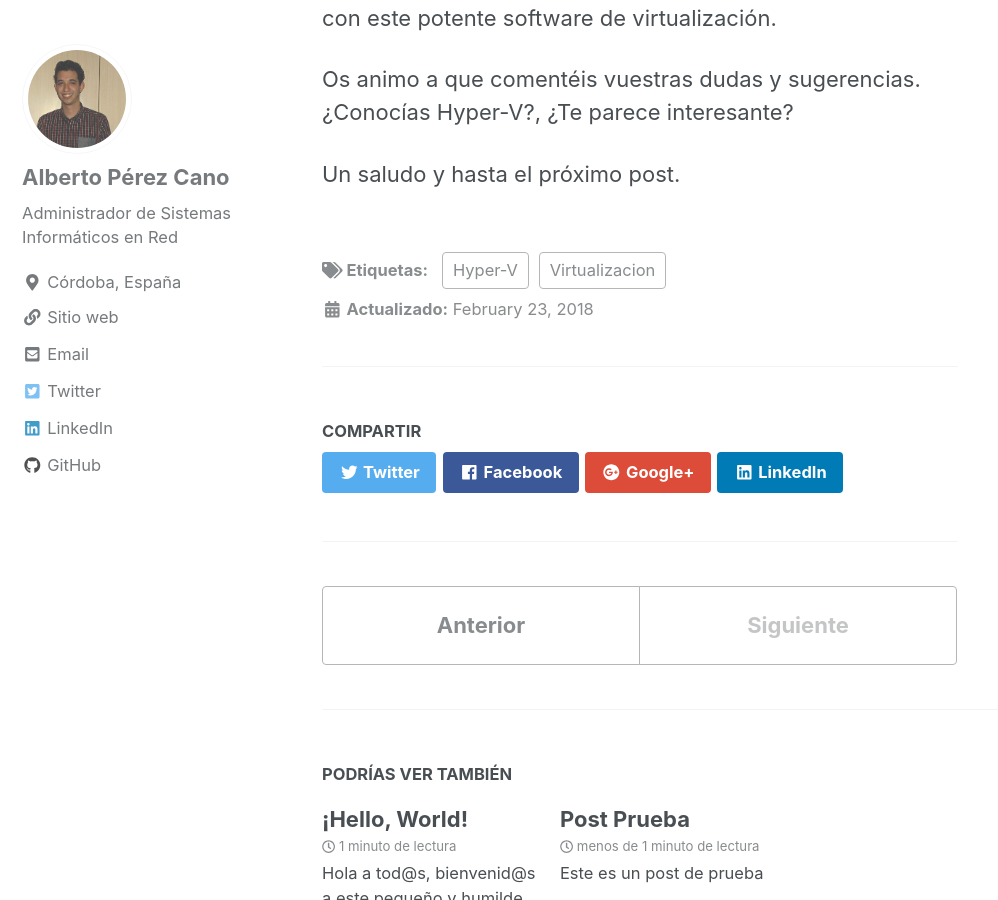
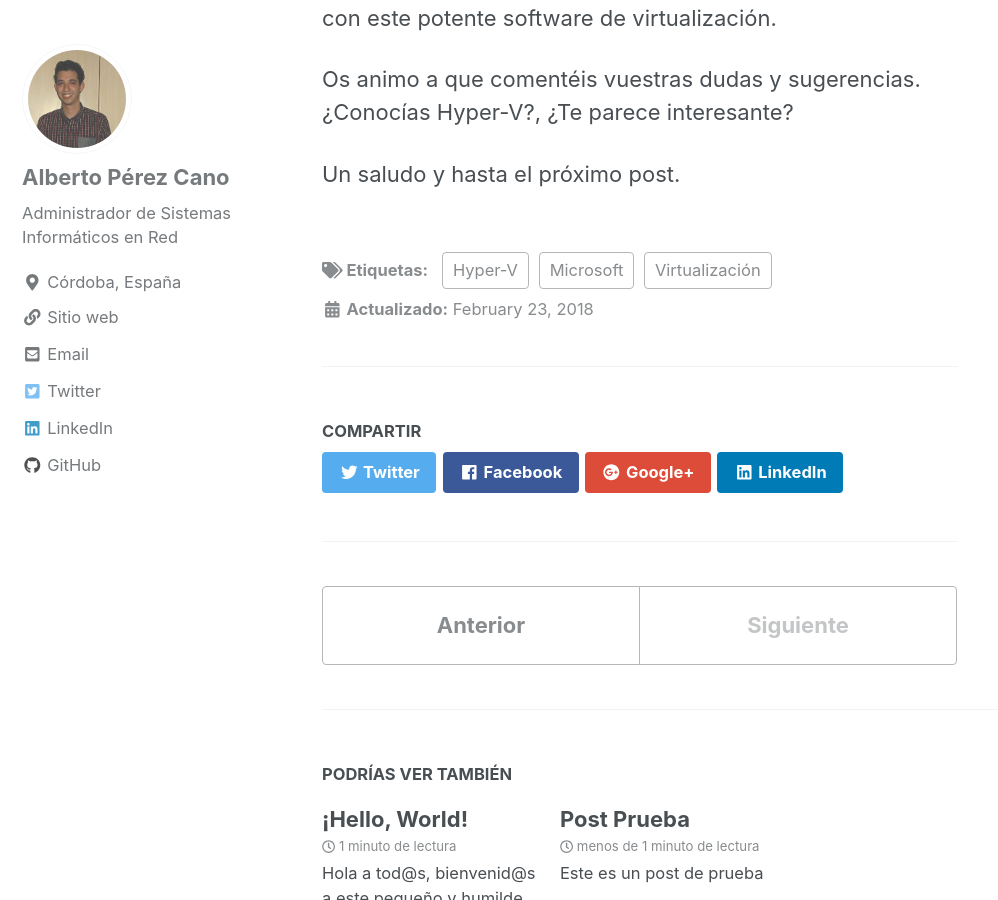
Before and after one commit to sialed/Blog, a Jekyll site: the page built from _posts/2018-02-23-Que-es-Microsoft-Hyper-V.md, in a window 1280 px wide and 900 px high, scrolled down 2609 px. Shown: the whole window, without its empty margins (0-998 px from the left). Built offline with Jekyll 4.4.1, drawn with Linux system fonts in a browser that asks for light colours; nearby versions of some CDN libraries.

Commit message:
modificacion post

```diff
--- a/_posts/2018-02-23-Que-es-Microsoft-Hyper-V.md
+++ b/_posts/2018-02-23-Que-es-Microsoft-Hyper-V.md
@@ -1,8 +1,9 @@
 ---
 title: "¿Qué es Microsoft Hyper-V?"
 tags:
-  - Virtualizacion
+  - Virtualización
   - Hyper-V
+  - Microsoft
 header:
   image: /assets/images/posts/2018-02-23-Que-es-Microsoft-Hyper-V/header.jpg
   og_image: /assets/images/posts/2018-02-23-Que-es-Microsoft-Hyper-V/og.jpg
```
